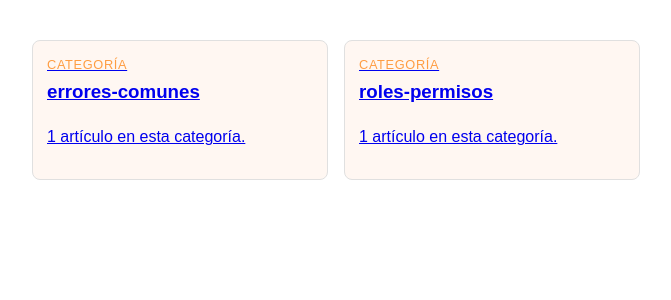
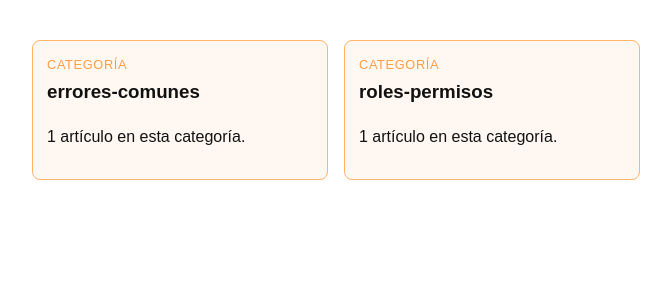
Before and after one commit to olls-san/tecopos-helpcenter, a FastAPI app: page /categories in a window 1280 px wide. Shown: the part 261-561 px from the top of the page, without its empty margins (148-819 px from the left). Run offline with FastAPI, Linux system fonts and the light colour scheme; some libraries are stand-ins or nearby versions.

Commit message:
Add files via upload

```diff
--- a/static/style.css
+++ b/static/style.css
@@ -34,6 +34,24 @@ body {
   color: #cccccc;
   margin-top: 10px;
   font-size: 1rem;
+}
+
+/*
+ * Detail pages place the title of the document next to the tag
+ * inside the hero.  Reduce the font size relative to an h1 so it
+ * doesn’t dominate the header.  The subtitle is muted slightly.
+ */
+.detail-title {
+  font-size: 1.4rem;
+  margin: 4px 0;
+  font-weight: 600;
+  color: #ffffff;
+}
+
+.detail-subtitle {
+  margin: 4px 0 0;
+  font-size: 0.9rem;
+  color: #cccccc;
 }
 
 /* ========== SEARCH BAR ========== */
@@ -204,20 +222,38 @@ footer {
   gap: 16px;
 }
 
+/*
+ * Generic card component used across the site.  All cards now share
+ * the same palette: a light cream background with an orange border.
+ * This helps unify the visual language so that every card (on
+ * categories, errors, guides, etc.) looks consistent.  The title
+ * remains dark and bold while body text stays dark but normal weight.
+ */
 .card {
-  border: 1px solid #e0e0e0;
+  border: 1px solid #ffb36b;
   border-radius: 8px;
   padding: 14px;
-  background: #fff7f2;
+  background: #fff8f2;
 }
 
+/* Card titles are dark and bold to draw attention without using
+ * heavy colours.  We override the default here to provide a
+ * consistent appearance no matter where the card is used. */
 .card h3 {
   margin-top: 0;
+  color: #111111;
+  font-weight: 600;
 }
 
+/* Links inside cards use the accent colour but remove underlines. */
 .card a {
   color: #ff9d42;
   text-decoration: none;
+}
+
+/* Body text inside cards should be dark but normal weight. */
+.card p {
+  color: #111111;
 }
 
 .card-meta {
@@ -237,6 +273,26 @@ footer {
 
 .tag-orange {
   background: #ffb36b;
+  color: #111111;
+}
+
+/*
+ * Category cards behave like standard cards but are implemented as
+ * anchors in the template.  These rules ensure the link takes up
+ * the full card area and inherits our dark text palette.
+ */
+.category-card-link {
+  display: block;
+  text-decoration: none;
+  color: #111111;
+}
+
+.category-card-link h3 {
+  color: #111111;
+  font-weight: 600;
+}
+
+.category-card-link p {
   color: #111111;
 }
 
--- a/templates/error_detail.html
+++ b/templates/error_detail.html
@@ -21,7 +21,9 @@
                     Documento
                 {% endif %}
             </div>
-            <h1>{{ error.title }}</h1>
+            {# Use h2 for the detail title to reduce visual weight.  A
+               custom class provides extra styling if needed #}
+            <h2 class="detail-title">{{ error.title }}</h2>
             <p class="detail-subtitle">
                 {% if error.short_description %}
                     {{ error.short_description }}
```
